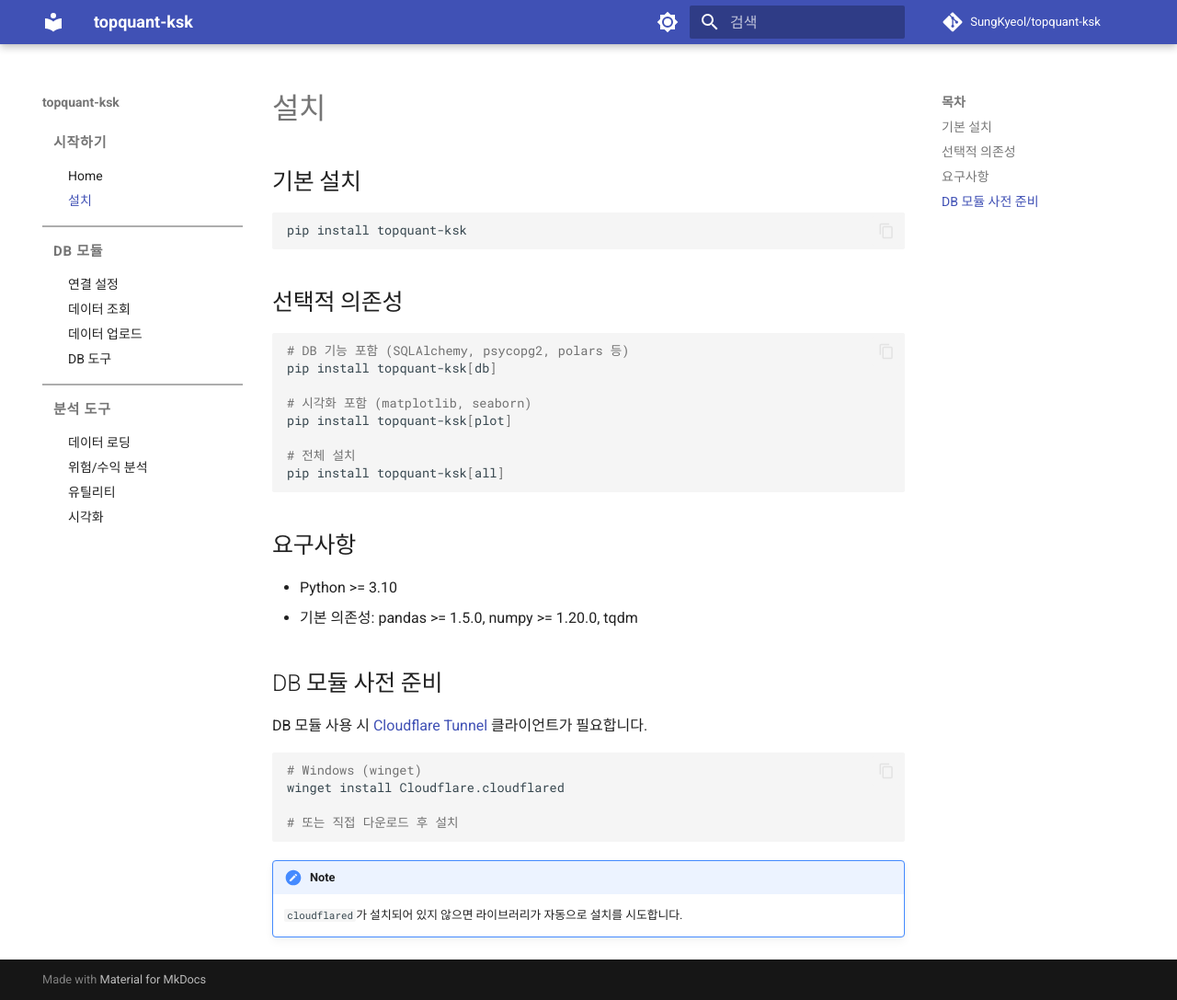
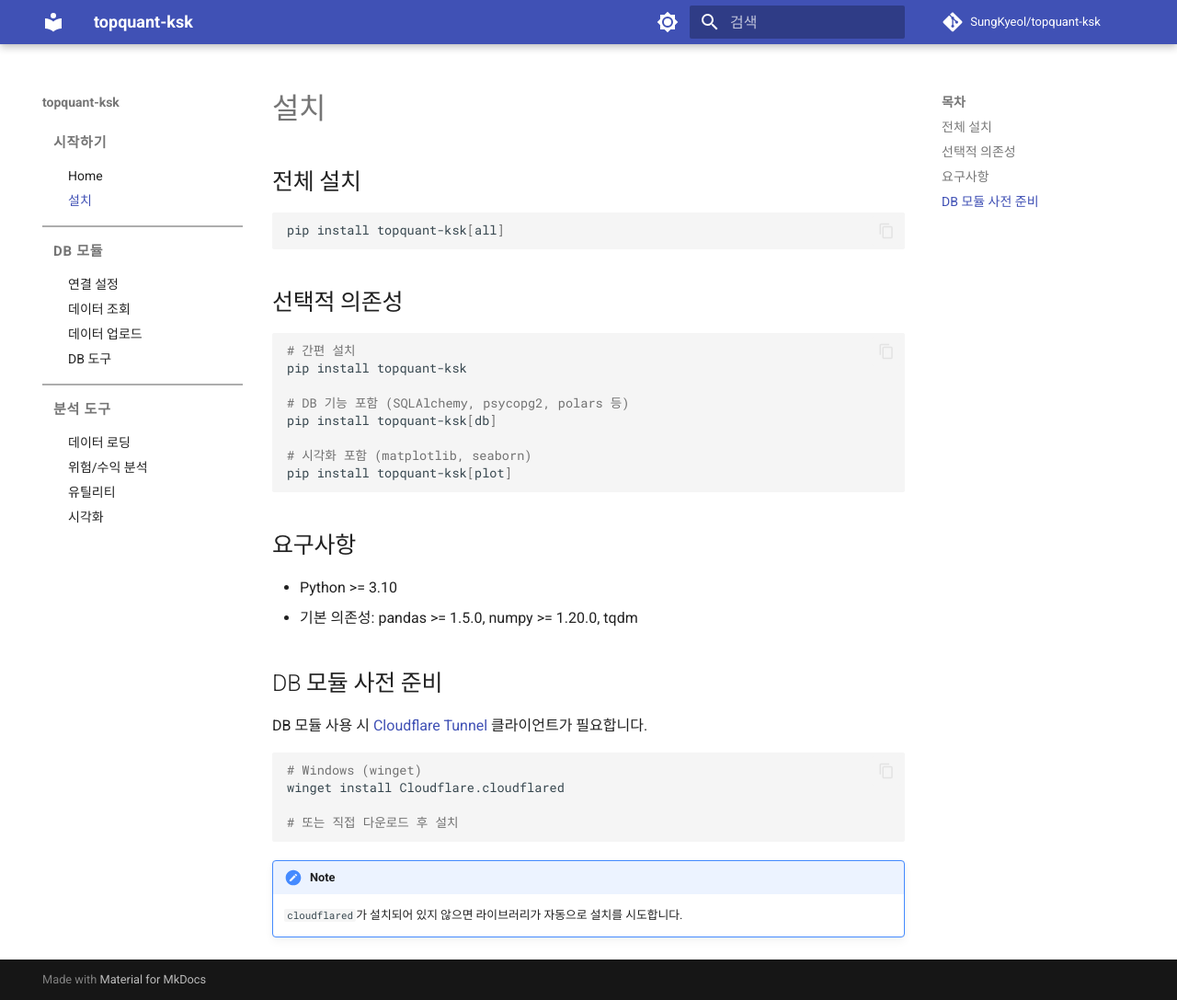
Before and after one commit to SungKyeol/topquant-ksk, an MkDocs documentation site: the page built from docs/installation.md, in a window 1280 px wide and 1087 px high. Shown: the whole window at 92% size. Built offline with MkDocs 1.6.1 and Material for MkDocs 9.7.7, drawn with Linux system fonts in a browser that asks for light colours; comment, search, counter and statistics services are not loaded.

Commit message:
Update installation docs, remove test file with credentials
Co-Authored-By: Claude Opus 4.6 (1M context) <noreply@anthropic.com>

````diff
--- a/docs/installation.md
+++ b/docs/installation.md
@@ -1,22 +1,24 @@
 # 설치
 
-## 기본 설치
+## 전체 설치
 
 ```bash
-pip install topquant-ksk
+pip install topquant-ksk[all]
 ```
 
 ## 선택적 의존성
 
 ```bash
+# 간편 설치
+pip install topquant-ksk
+
 # DB 기능 포함 (SQLAlchemy, psycopg2, polars 등)
 pip install topquant-ksk[db]
 
 # 시각화 포함 (matplotlib, seaborn)
 pip install topquant-ksk[plot]
 
-# 전체 설치
-pip install topquant-ksk[all]
+
 ```
 
 ## 요구사항
````
